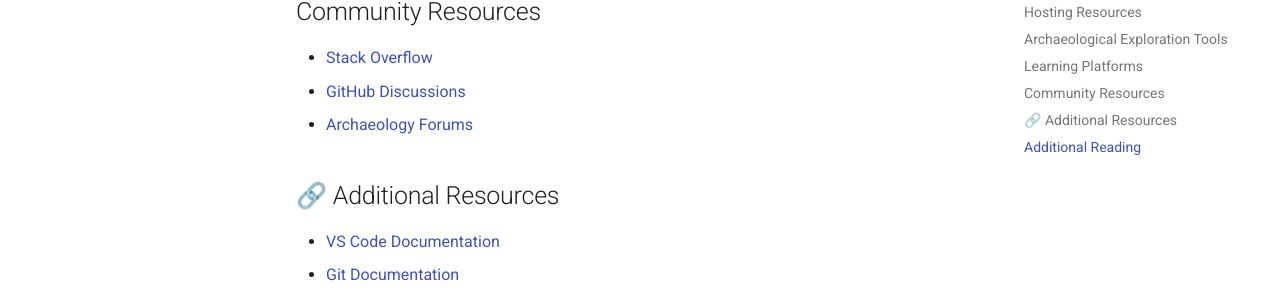
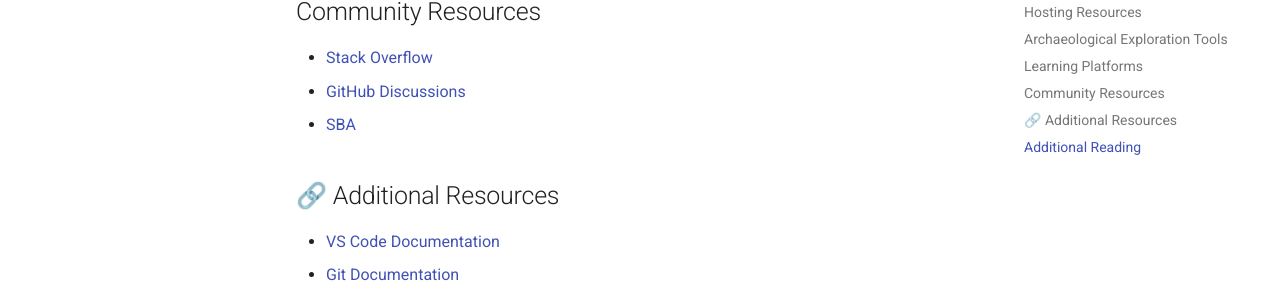
Before and after one commit to MalikpMorgan/SocietyOfBlackArchaeologistsTechnicalDocumentation, an MkDocs documentation site: the page built from docs/resources.md, in a window 1280 px wide and 900 px high, scrolled down 1036 px. Shown: the part 150-450 px from the top of the window. Built offline with MkDocs 1.6.1 and Material for MkDocs 9.7.7, drawn with Linux system fonts in a browser that asks for light colours; comment, search, counter and statistics services are not loaded.

Commit message:
wrong link

```diff
--- a/docs/resources.md
+++ b/docs/resources.md
@@ -31,7 +31,7 @@
 ## Community Resources
 - [Stack Overflow](https://stackoverflow.com)
 - [GitHub Discussions](https://docs.github.com/en/discussions)
-- [Archaeology Forums](https://www.archaeology.org/forums)
+- [SBA](https://www.societyofblackarchaeologists.com/)
 
 
 ## 🔗 Additional Resources
```
